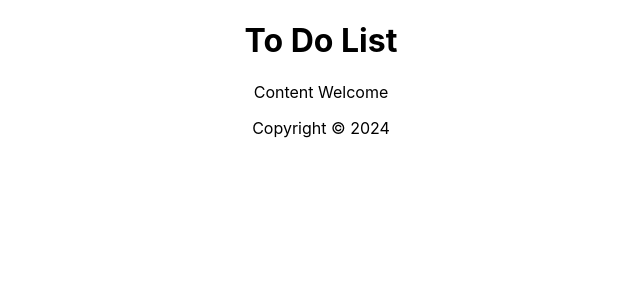
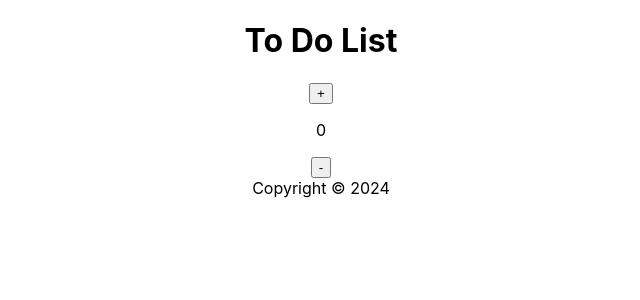
Before and after one commit to SIVAKD1305/react_training, a React (Create React App) app: page / in a window 1280 px wide. Shown: the top 300 px of the page, without its empty margins (319-959 px from the left). Built offline with nearby package versions, Linux system fonts and the light colour scheme.

Commit message:
modified:   src/Content.js

```diff
--- a/src/Content.js
+++ b/src/Content.js
@@ -1,15 +1,26 @@
 import React from 'react'
-
+import { useState } from 'react';
 const Content = () => {
     const change = () =>{
         const greetings = ["Hey", "Hi", "Hello", "Welcome"];
         const n = Math.floor(Math.random()*4);
         return greetings[n];
      }
+     const [count, setCount] = useState(0);
+     const increment = () => {
+      setCount(inc => inc+1);
+     }
+     const decrement = () => {
+      setCount(dec => dec-1);
+     }
   return (
+    <>
+    <button onClick={increment}>+</button>
     <p>
-      Content {change()}
+      {count}
     </p>
+    <button onClick={decrement}>-</button>
+    </>
   )
 }
 
```
